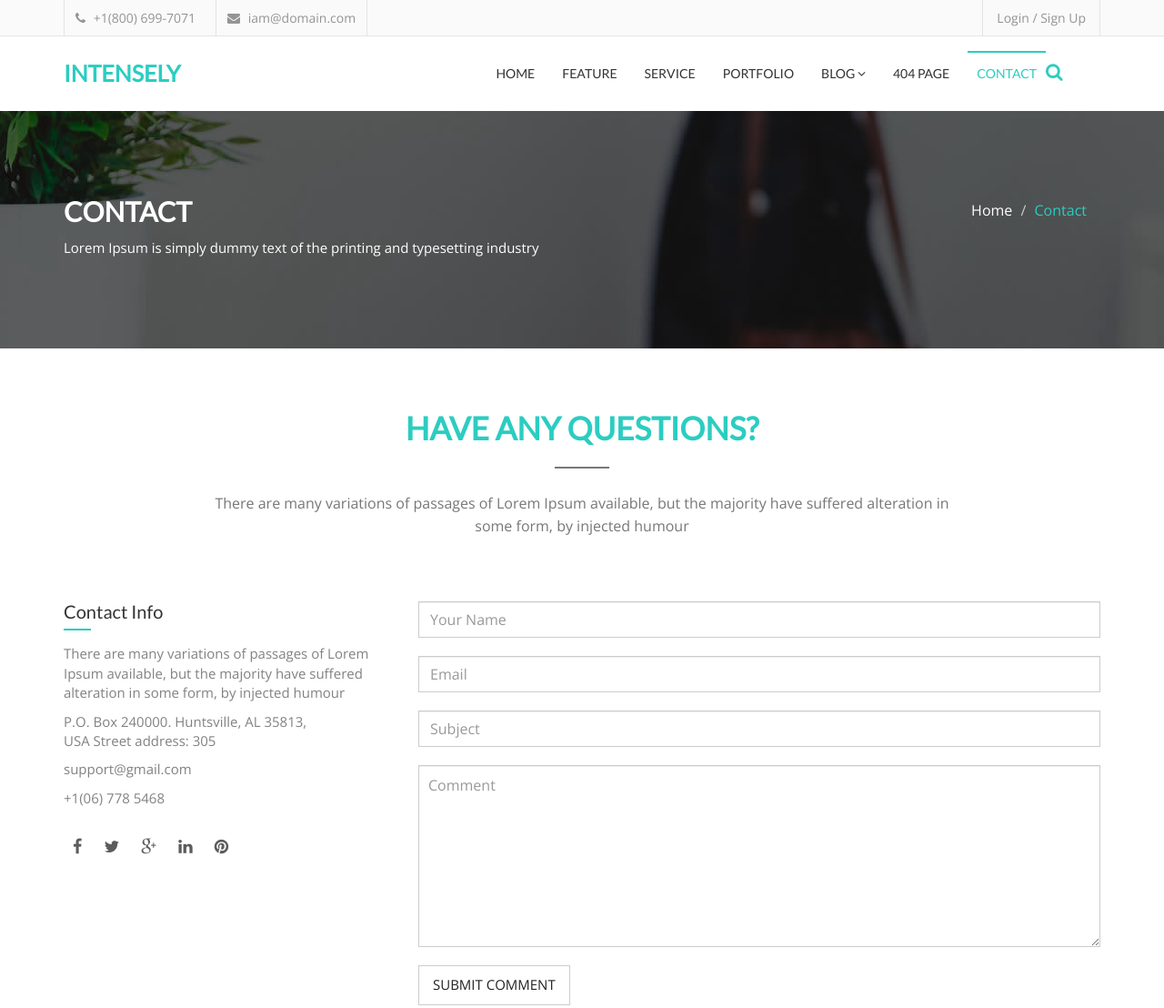
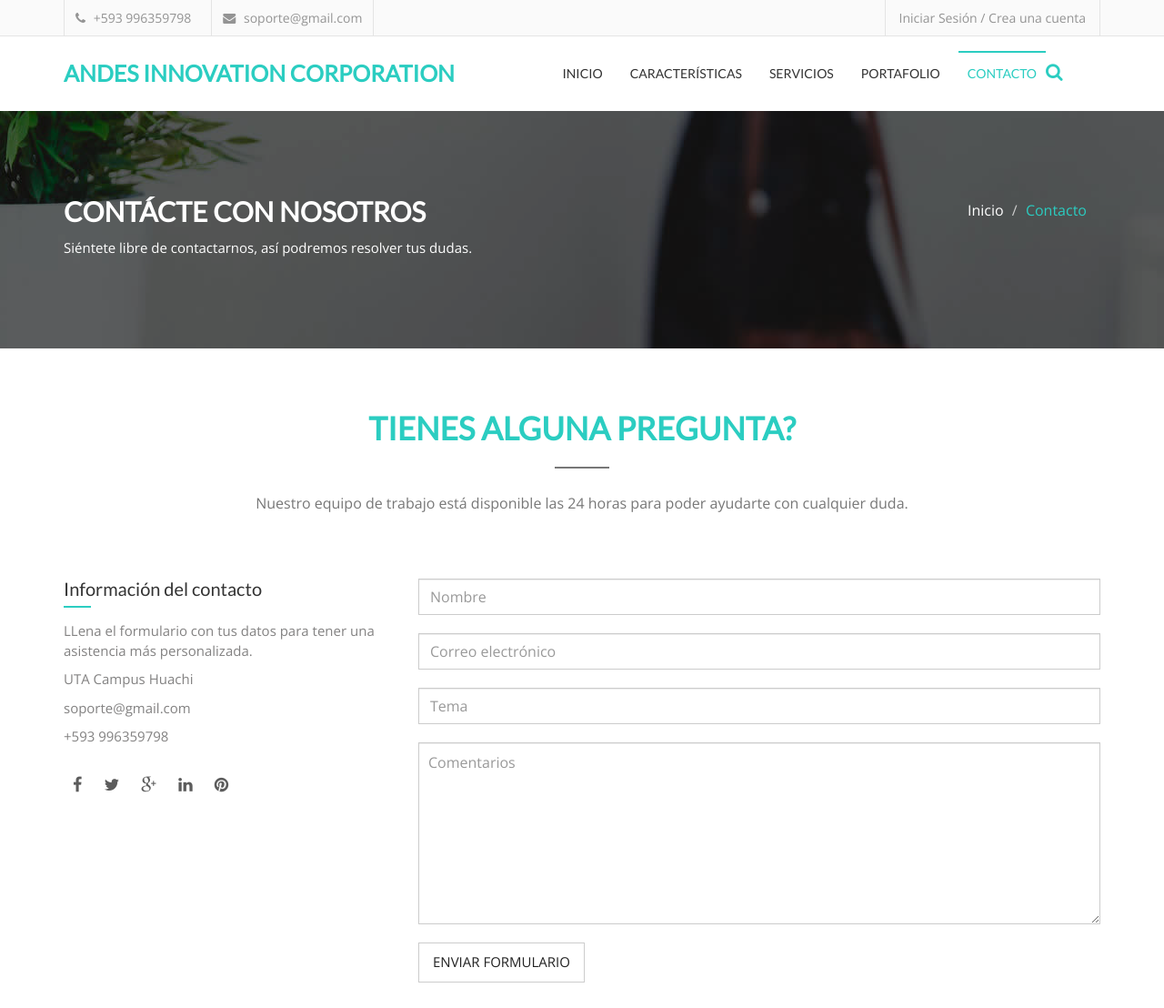
Before and after one commit to Dionisio202/Andes-Innovation-Corporation, a plain HTML site: page contact.html in a window 1280 px wide. Shown: the top 1108 px of the page at 91% size. Drawn offline with nearby package versions, Linux system fonts and the light colour scheme.

Commit message:
Contact page was changed with updated information.

```diff
--- a/contact.html
+++ b/contact.html
@@ -58,7 +58,7 @@
       <div class="container">
         <form action="">
           <div id="search">
-          <input type="text" placeholder="Type your search keyword here and hit Enter..." name="s" id="m_search" style="display: inline-block;">
+          <input type="text" placeholder="Escriba una palabra clave y luego presiona enter..." name="s" id="m_search" style="display: inline-block;">
           <button type="submit">
             <i class="fa fa-search"></i>
           </button>
@@ -76,13 +76,13 @@
                 <li>
                   <div class="phone">
                     <i class="fa fa-phone"></i>
-                    +1(800) 699-7071
+                    +593 996359798
                   </div>
                 </li>
                 <li>
                   <div class="mail">
                     <i class="fa fa-envelope"></i>
-                    iam@domain.com
+                    soporte@gmail.com
                   </div>
                 </li>
               </ul>
@@ -90,7 +90,7 @@
           </div>
           <div class="col-md-6 col-sm-6 col-xs-6">
             <div class="header-login">
-              <a class="login modal-form" data-target="#login-form" data-toggle="modal" href="#">Login / Sign Up</a>
+              <a class="login modal-form" data-target="#login-form" data-toggle="modal" href="#">Iniciar Sesión / Crea una cuenta</a>
             </div>
           </div>
         </div>
@@ -106,32 +106,32 @@
       <div id="login-content" class="modal-content">
         <div class="modal-header">
           <button aria-label="Close" data-dismiss="modal" class="close" type="button"><span aria-hidden="true">×</span></button>
-          <h4 class="modal-title"><i class="fa fa-unlock-alt"></i>Login</h4>
+          <h4 class="modal-title"><i class="fa fa-unlock-alt"></i>Iniciar Sesión</h4>
         </div>
         <div class="modal-body">
           <form>
             <div class="form-group">
-              <input type="text" placeholder="User name" class="form-control">
+              <input type="text" placeholder="Nombre de usuario" class="form-control">
             </div>
             <div class="form-group">
-              <input type="password" placeholder="Password" class="form-control">
+              <input type="password" placeholder="Contraseña" class="form-control">
             </div>
              <div class="loginbox">
-              <label><input type="checkbox"><span>Remember me</span></label>
-              <button class="btn signin-btn" type="button">SIGN IN</button>
+              <label><input type="checkbox"><span>Recuérdame</span></label>
+              <button class="btn signin-btn" type="button">Iniciar Sesión</button>
             </div>
           </form>
         </div>
         <div class="modal-footer footer-box">
-          <a href="#">Forgot password ?</a>
-          <span>No account ? <a id="signup-btn" href="#">Sign Up.</a></span>
+          <a href="#">Olvidé mi contraseña</a>
+          <span>No tienes cuenta?<a id="signup-btn" href="#">Crea una cuenta.</a></span>
         </div>
       </div>
       <!-- Start signup section -->
       <div id="signup-content" class="modal-content">
         <div class="modal-header">
           <button aria-label="Close" data-dismiss="modal" class="close" type="button"><span aria-hidden="true">×</span></button>
-          <h4 class="modal-title"><i class="fa fa-lock"></i>Sign Up</h4>
+          <h4 class="modal-title"><i class="fa fa-lock"></i>Crear una cuenta</h4>
         </div>
         <div class="modal-body">
           <form>
@@ -148,11 +148,11 @@
               <input type="password" placeholder="Password" class="form-control">
             </div>
             <div class="signupbox">
-              <span>Already got account? <a id="login-btn" href="#">Sign In.</a></span>
+              <span>Tienes una cuenta? <a id="login-btn" href="#">Inicia sesión.</a></span>
             </div>
             <div class="loginbox">
-              <label><input type="checkbox"><span>Remember me</span><i class="fa"></i></label>
-              <button class="btn signin-btn" type="button">SIGN UP</button>
+              <label><input type="checkbox"><span>Recuérdame</span><i class="fa"></i></label>
+              <button class="btn signin-btn" type="button">Iniciar Sesión</button>
             </div>
           </form>
         </div>
@@ -175,27 +175,17 @@
           </button>
           <!-- LOGO -->
           <!-- TEXT BASED LOGO -->
-          <a class="navbar-brand" href="index.html">Intensely</a>
+          <a class="navbar-brand" href="index.html">Andes Innovation Corporation</a>
           <!-- IMG BASED LOGO  -->
           <!-- <a class="navbar-brand" href="index.html"><img src="assets/images/logo.png" alt="logo"></a> -->
         </div>
         <div id="navbar" class="navbar-collapse collapse">
           <ul id="top-menu" class="nav navbar-nav navbar-right main-nav">
-            <li><a href="index.html">Home</a></li>
-            <li><a href="feature.html">Feature</a></li>
-            <li><a href="service.html">Service</a></li>
-            <li><a href="portfolio.html">Portfolio</a></li>
-            <li class="dropdown">
-              <a href="#" class="dropdown-toggle" data-toggle="dropdown">Blog <span class="fa fa-angle-down"></span></a>
-              <ul class="dropdown-menu" role="menu">
-                <li><a href="blog-archive.html">Blog Archive</a></li>
-                <li><a href="blog-single-with-left-sidebar.html">Blog Single with Left Sidebar</a></li>
-                <li><a href="blog-single-with-right-sidebar.html">Blog Single with Right Sidebar</a></li>
-                <li><a href="blog-single-with-out-sidebar.html">Blog Single with out Sidebar</a></li>
-              </ul>
-            </li>
-            <li><a href="404.html">404 Page</a></li>
-            <li class="active"><a href="contact.html">Contact</a></li>
+            <li><a href="index.html">Inicio</a></li>
+            <li><a href="feature.html">Características</a></li>
+            <li><a href="service.html">Servicios</a></li>
+            <li><a href="portfolio.html">Portafolio</a></li>
+            <li class="active"><a href="contact.html">Contacto</a></li>
           </ul>
         </div><!--/.nav-collapse -->
         <a href="#" id="search-icon">
@@ -214,15 +204,15 @@
         <div class="row">
           <div class="col-md-6 col-sm-6 col-xs-12">
             <div class="single-page-header-left">
-              <h2>Contact</h2>
-              <p>Lorem Ipsum is simply dummy text of the printing and typesetting industry</p>
+              <h2>Contácte con nosotros</h2>
+              <p>Siéntete libre de contactarnos, así podremos resolver tus dudas.</p>
             </div>
           </div>
           <div class="col-md-6 col-sm-6 col-xs-12">
             <div class="single-page-header-right">
               <ol class="breadcrumb">
-                <li><a href="#">Home</a></li>
-                <li class="active">Contact</li>
+                <li><a href="#">Inicio</a></li>
+                <li class="active">Contacto</li>
               </ol>
             </div>
           </div>
@@ -237,9 +227,9 @@
        <div class="row">
          <div class="col-md-12">
            <div class="title-area">
-              <h2 class="title">Have any Questions?</h2>
+              <h2 class="title">Tienes alguna pregunta?</h2>
               <span class="line"></span>
-              <p>There are many variations of passages of Lorem Ipsum available, but the majority have suffered alteration in some form, by injected humour</p>
+              <p>Nuestro equipo de trabajo está disponible las 24 horas para poder ayudarte con cualquier duda.</p>
             </div>
          </div>
          <div class="col-md-12">
@@ -247,12 +237,12 @@
              <div class="row">
                <div class="col-md-4">
                  <div class="contact-area-left">
-                   <h4>Contact Info</h4>
-                   <p>There are many variations of passages of Lorem Ipsum available, but the majority have suffered alteration in some form, by injected humour</p>
+                   <h4>Información del contacto</h4>
+                   <p>LLena el formulario con tus datos para tener una asistencia más personalizada.</p>
                    <address class="single-address">
-                     <p>P.O. Box 240000. Huntsville, AL 35813, USA Street address: 305</p>
-                     <p>support@gmail.com</p>
-                     <p>+1(06) 778 5468</p>
+                     <p>UTA Campus Huachi</p>
+                     <p>soporte@gmail.com</p>
+                     <p>+593 996359798</p>
                    </address>
                    <div class="footer-right contact-social">
                       <a href="index.html"><i class="fa fa-facebook"></i></a>
@@ -267,18 +257,18 @@
                  <div class="contact-area-right">
                    <form action="" class="comments-form contact-form">
                     <div class="form-group">
-                      <input type="text" class="form-control" placeholder="Your Name">
+                      <input type="text" class="form-control" placeholder="Nombre">
                     </div>
                     <div class="form-group">
-                      <input type="email" class="form-control" placeholder="Email">
+                      <input type="email" class="form-control" placeholder="Correo electrónico">
                     </div>
                      <div class="form-group">
-                      <input type="text" class="form-control" placeholder="Subject">
+                      <input type="text" class="form-control" placeholder="Tema">
                     </div>
                     <div class="form-group">
-                      <textarea placeholder="Comment" rows="3" class="form-control"></textarea>
+                      <textarea placeholder="Comentarios" rows="3" class="form-control"></textarea>
                     </div>
-                    <button class="comment-btn">Submit Comment</button>
+                    <button class="comment-btn">Enviar formulario</button>
                   </form>
                  </div>
                </div>
@@ -292,7 +282,7 @@
 
   <!-- Start google map -->
   <section id="google-map">
-    <iframe src="https://www.google.com/maps/embed?pb=!1m18!1m12!1m3!1d3902.3714257064535!2d-86.7550931378034!3d34.66757706940219!2m3!1f0!2f0!3f0!3m2!1i1024!2i768!4f13.1!3m3!1m2!1s0x8862656f8475892d%3A0xf3b1aee5313c9d4d!2sHuntsville%2C+AL+35813%2C+USA!5e0!3m2!1sen!2sbd!4v1445253385137" width="100%" height="450" frameborder="0" style="border:0" allowfullscreen></iframe>
+    <iframe src="https://www.google.com/maps/embed?pb=!1m18!1m12!1m3!1d3988.839197989558!2d-78.628536525471!3d-1.2693705987185533!2m3!1f0!2f0!3f0!3m2!1i1024!2i768!4f13.1!3m3!1m2!1s0x91d38225e088295f%3A0xb16c26da66e6e4b3!2sUniversidad%20T%C3%A9cnica%20de%20Ambato!5e0!3m2!1ses!2sec!4v1726152204874!5m2!1ses!2sec" width="100%" height="450" frameborder="0" style="border:0;" allowfullscreen></iframe>
   </section>
   <!-- End google map -->
 
@@ -303,10 +293,10 @@
         <div class="row">
           <div class="col-md-12">
             <div class="subscribe-area">
-              <h2>Subscribe Newsletter</h2>
+              <h2>Suscríbete a nuestro periódico</h2>
               <form action="" class="subscrib-form">
-                <input type="text" placeholder="Enter Your E-mail..">
-                <button class="subscribe-btn" type="submit">Submit</button>
+                <input type="text" placeholder="Ingresa tu correo electrónico..">
+                <button class="subscribe-btn" type="submit">Enviar</button>
               </form>
             </div>
           </div>
@@ -322,7 +312,7 @@
       <div class="row">
         <div class="col-md-6 col-sm-6">
           <div class="footer-left">
-           <p>Designed by <a href="http://www.markups.io/">MarkUps.io</a></p>
+           <p>Diseñado por <a href="#">Grupo 2</a></p>
           </div>
         </div>
         <div class="col-md-6 col-sm-6">
```
